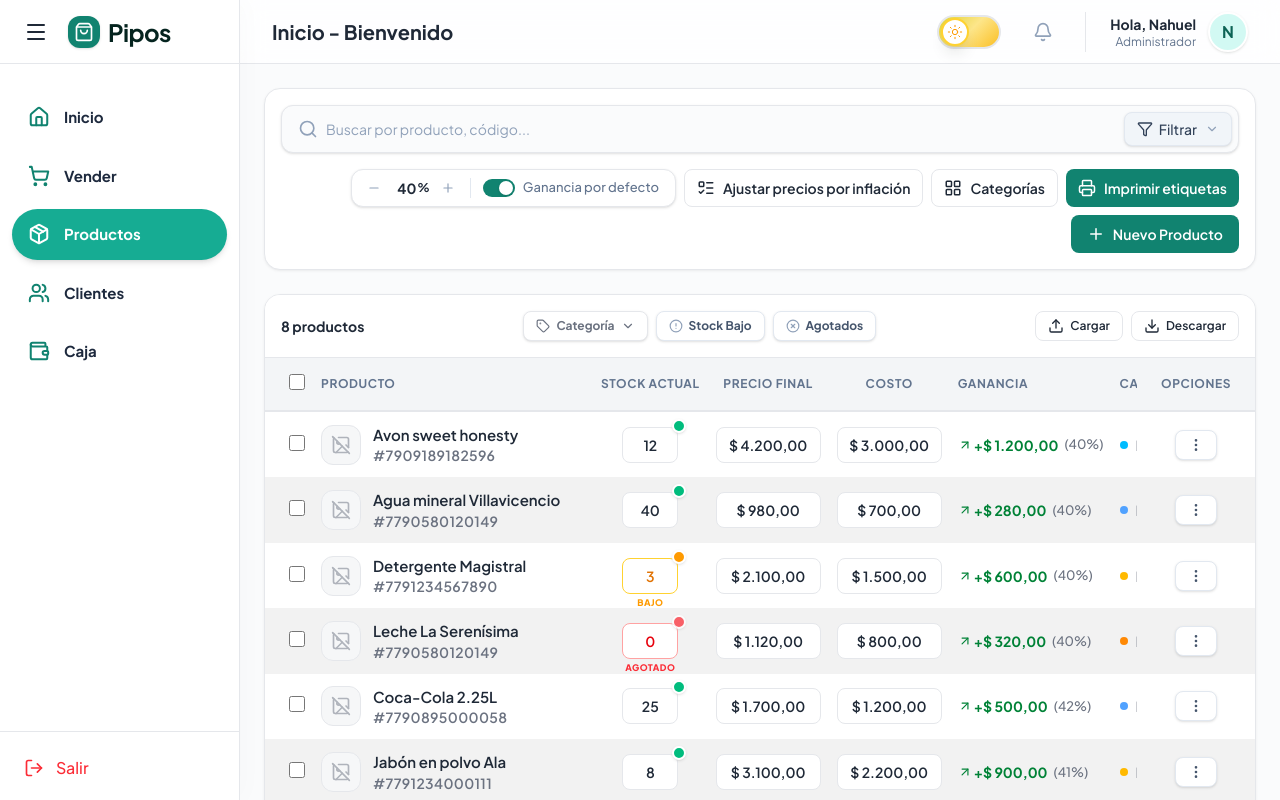
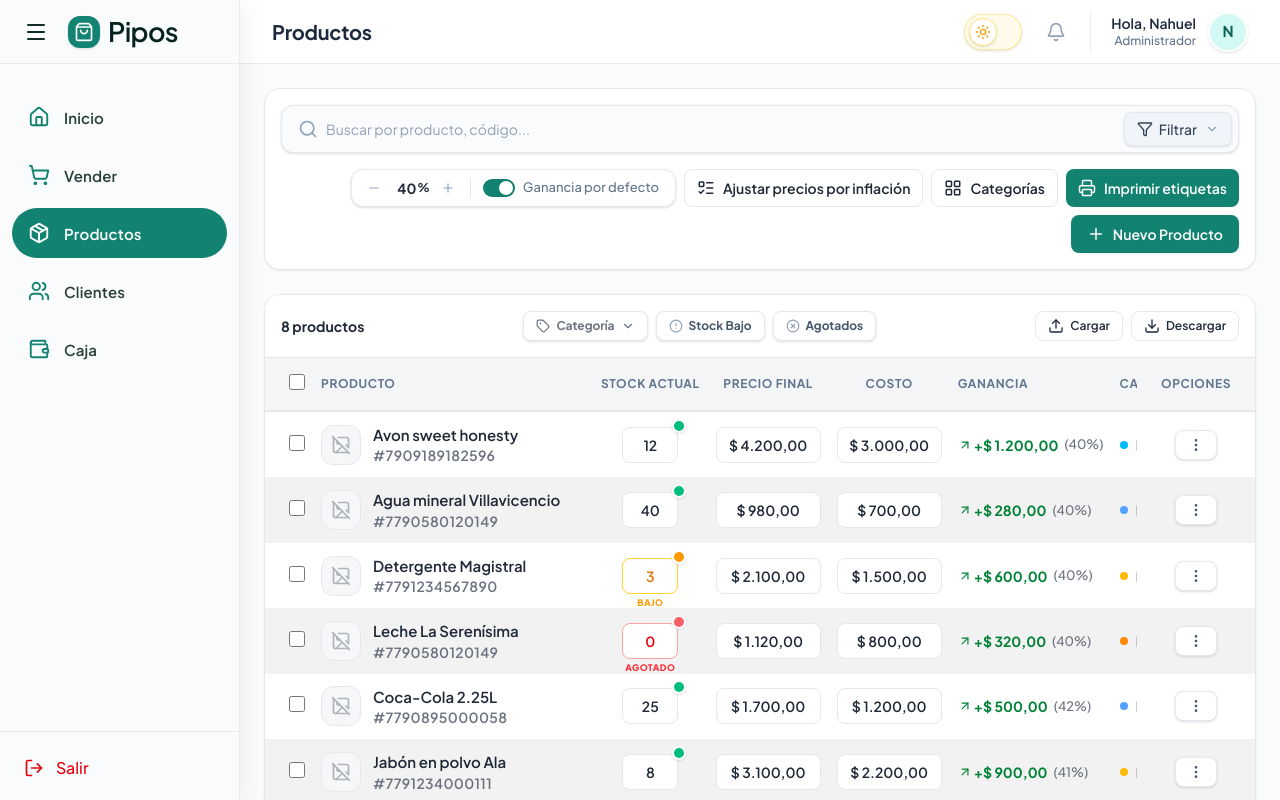
Before and after one commit to nahueldevup/sistema-de-ventas-pipos-fronted, a React (Vite) app: page /productos in a window 1280 px wide. Built offline with nearby package versions, Linux system fonts and the light colour scheme.

Commit message:
refactor: actualizar la ruta de navegación de la barra lateral y mejorar el estilo de la interfaz de usuario para los componentes de la barra lateral y del encabezado.

```diff
--- a/src/layouts/Header.tsx
+++ b/src/layouts/Header.tsx
@@ -1,69 +1,110 @@
 import { Menu, Bell, Sun, Moon } from "lucide-react"
+import { useMemo } from "react"
+import { useLocation } from "react-router-dom"
 import { useTheme } from "@/hooks/useTheme"
 
 interface HeaderProps {
-    onMenuClick: () => void;
+    onMenuClick: () => void
+}
+
+const routeTitles: Record<string, string> = {
+    "/": "Inicio - Bienvenido",
+    "/vender": "Vender",
+    "/productos": "Productos",
+    "/clientes": "Clientes",
+    "/caja": "Caja",
 }
 
 export default function Header({ onMenuClick }: HeaderProps) {
-    const { isDark, toggleTheme } = useTheme();
+    const { isDark, toggleTheme } = useTheme()
+    const location = useLocation()
+
+    const pageTitle = useMemo(() => {
+        const pathname = location.pathname
+
+        if (routeTitles[pathname]) return routeTitles[pathname]
+
+        const matchedPrefix = Object.keys(routeTitles)
+            .filter((route) => route !== "/" && pathname.startsWith(route))
+            .sort((a, b) => b.length - a.length)[0]
+
+        return matchedPrefix ? routeTitles[matchedPrefix] : "Panel de control"
+    }, [location.pathname])
 
     return (
-        <header className="h-[64px] bg-header/80 backdrop-blur-md border-b border-border flex items-center justify-between px-8 z-10 transition-colors duration-300">
-            <div className="flex items-center gap-4">
+        <header className="h-[64px] bg-header border-b border-border/80 flex items-center justify-between px-4 sm:px-6 md:px-8 z-10 transition-colors duration-300">
+            <div className="flex items-center gap-3 md:gap-4 min-w-0">
                 <button
                     onClick={onMenuClick}
-                    className="md:hidden p-2 text-foreground cursor-pointer hover:bg-muted/80 rounded-lg transition-colors"
+                    className="md:hidden p-2 text-foreground cursor-pointer hover:bg-muted/80 rounded-xl transition-colors"
+                    aria-label="Abrir menú"
                 >
                     <Menu className="w-6 h-6" />
                 </button>
-                <h2 className="hidden sm:block text-xl font-bold text-foreground">Inicio - Bienvenido</h2>
+
+                <h2 className="truncate text-[20px] leading-none font-bold tracking-[-0.015em] text-slate-800 dark:text-slate-100">
+                    {pageTitle}
+                </h2>
             </div>
 
-            <div className="flex items-center gap-6">
-                {/*<div className="flex items-center gap-2 text-sm font-medium text-slate-600 dark:text-slate-300 bg-gray-100 dark:bg-dark-elevated px-3 py-1.5 rounded-full">
-          <span className="w-2 h-2 bg-green-500 rounded-full animate-pulse"></span>
-          <span className="hidden sm:inline">Sistema Online</span>
-        </div>*/}
-
-                {/* Theme Toggle Switch */}
+            <div className="flex items-center gap-2 sm:gap-3 md:gap-4">
+                {/* Theme Toggle más sobrio */}
                 <button
                     onClick={toggleTheme}
-                    className="relative flex items-center w-16 h-8.5 rounded-full cursor-pointer transition-all duration-300 focus:outline-none border-2 border-gray-200 dark:border-indigo-500/50"
-                    style={{
-                        background: isDark
-                            ? 'linear-gradient(135deg, #1e1b4b 0%, #312e81 50%, #1e293b 100%)'
-                            : 'linear-gradient(135deg, #e0d230ff 0%, #fde68a 50%, #fbbf24 100%)',
-                    }}
+                    className={`
+            relative flex h-9 w-[58px] items-center rounded-full border shadow-sm
+            transition-all duration-300 cursor-pointer
+            ${isDark
+                            ? "border-indigo-400/25 bg-slate-800"
+                            : "border-amber-200/80 bg-amber-50"}
+          `}
                     title={isDark ? "Cambiar a modo claro" : "Cambiar a modo oscuro"}
                     aria-label="Alternar tema"
                 >
-                    {/* Stars in dark track */}
-                    <div className={`absolute left-2 top-1 w-1 h-1 rounded-full bg-white transition-opacity duration-300 ${isDark ? 'opacity-60' : 'opacity-0'}`} />
-                    <div className={`absolute left-4 top-3 w-0.5 h-0.5 rounded-full bg-white transition-opacity duration-300 ${isDark ? 'opacity-40' : 'opacity-0'}`} />
-                    <div className={`absolute left-2.5 bottom-1.5 w-0.5 h-0.5 rounded-full bg-white transition-opacity duration-300 ${isDark ? 'opacity-50' : 'opacity-0'}`} />
-
-                    {/* Thumb with icon inside */}
-                    <div
-                        className={`absolute flex items-center justify-center w-7 h-7 rounded-full shadow-lg transition-all duration-300 ${isDark
-                                ? 'translate-x-[30px] bg-indigo-900 border-2 border-indigo-400/50'
-                                : 'translate-x-[2px] bg-white border-2 border-amber-300'
-                            }`}
+                    <span
+                        className={`
+              absolute left-[4px] flex h-7 w-7 items-center justify-center rounded-full
+              shadow-sm transition-all duration-300
+              ${isDark
+                                ? "translate-x-[21px] bg-slate-900 border border-indigo-300/30"
+                                : "translate-x-0 bg-white border border-amber-200"}
+            `}
                     >
-                        <Sun className={`absolute w-4 h-4 text-amber-500 transition-all duration-300 ${isDark ? 'opacity-0 rotate-90 scale-0' : 'opacity-100 rotate-0 scale-100'}`} strokeWidth={1.5} />
-                        <Moon className={`absolute w-4 h-4 text-blue-300 transition-all duration-300 ${isDark ? 'opacity-100 rotate-0 scale-100' : 'opacity-0 -rotate-90 scale-0'}`} strokeWidth={1.5} />
-                    </div>
+                        <Sun
+                            className={`
+                absolute h-4 w-4 text-amber-500 transition-all duration-300
+                ${isDark ? "opacity-0 scale-75 rotate-45" : "opacity-100 scale-100 rotate-0"}
+              `}
+                            strokeWidth={1.9}
+                        />
+                        <Moon
+                            className={`
+                absolute h-4 w-4 text-sky-300 transition-all duration-300
+                ${isDark ? "opacity-100 scale-100 rotate-0" : "opacity-0 scale-75 -rotate-45"}
+              `}
+                            strokeWidth={1.9}
+                        />
+                    </span>
                 </button>
 
-                <button className="p-2 text-slate-400 dark:text-slate-500 hover:text-slate-600 dark:hover:text-slate-300 transition-colors cursor-pointer">
+                <button
+                    className="p-2 text-slate-400 dark:text-slate-500 hover:bg-slate-100 dark:hover:bg-dark-elevated hover:text-slate-600 dark:hover:text-slate-300 rounded-xl transition-colors cursor-pointer"
+                    aria-label="Notificaciones"
+                >
                     <Bell className="w-5 h-5" />
                 </button>
-                <div className="flex items-center gap-3 pl-4 sm:pl-6 border-l border-gray-200 dark:border-dark-border">
-                    <div className="text-right hidden sm:block">
-                        <p className="text-sm font-bold text-foreground">Hola, Nahuel</p>
-                        <p className="text-xs text-slate-500 dark:text-slate-400">Administrador</p>
+
+                <div className="flex items-center gap-3 pl-3 sm:pl-5 border-l border-border/80">
+                    <div className="text-right hidden sm:block leading-tight">
+                        <p className="text-[14px] font-semibold text-slate-800 dark:text-slate-100">
+                            Hola, Nahuel
+                        </p>
+                        <p className="text-[12px] font-medium text-slate-500 dark:text-slate-400">
+                            Administrador
+                        </p>
                     </div>
-                    <div className="w-10 h-10 bg-brand-100 dark:bg-brand-900/40 text-brand-700 dark:text-brand-300 rounded-full flex items-center justify-center font-bold border-2 border-white dark:border-dark-card shadow-sm">
+
+                    <div className="w-10 h-10 bg-brand-100 dark:bg-brand-900/40 text-brand-700 dark:text-brand-300 rounded-full flex items-center justify-center text-[15px] font-bold border-2 border-white dark:border-dark-card shadow-sm">
                         N
                     </div>
                 </div>
--- a/src/layouts/Sidebar.tsx
+++ b/src/layouts/Sidebar.tsx
@@ -45,7 +45,7 @@
   };
 
   const menuItems = [
-    { path: "/", id: "inicio", icon: House, label: "Inicio" },
+    { path: "/panel", id: "inicio", icon: House, label: "Inicio" },
     { path: "/vender", id: "vender", icon: ShoppingCart, label: "Vender" },
     { path: "/productos", id: "productos", icon: Package, label: "Productos" },
     { path: "/clientes", id: "clientes", icon: Users, label: "Clientes" },
@@ -67,23 +67,23 @@
         onMouseEnter={onMouseEnter}
         onMouseLeave={handleMouseLeave}
         className={`
-          fixed md:relative inset-y-0 left-0 z-30 bg-sidebar border-r border-border flex flex-col justify-between shadow-[4px_0_24px_rgba(0,0,0,0.02)] transition-all duration-200 ease-in-out
+          fixed md:relative inset-y-0 left-0 z-30 bg-sidebar text-sidebar-foreground border-r border-border/80 flex flex-col justify-between shadow-[4px_0_24px_rgba(7,18,16,0.06)] transition-all duration-200 ease-in-out antialiased
           ${isOpen ? 'translate-x-0' : '-translate-x-full md:translate-x-0'}
           ${isExpanded ? 'w-[240px]' : 'w-[80px]'}
         `}
       >
         <div className="flex flex-col overflow-hidden whitespace-nowrap h-full">
           {/* Logo Area */}
-          <div className={`h-[64px] flex items-center ${isExpanded ? 'px-4 gap-3' : 'justify-center'} border-b border-border relative transition-all duration-200`}>
+          <div className={`h-[64px] flex items-center ${isExpanded ? 'px-4 gap-3' : 'justify-center'} border-b border-border/80 relative transition-all duration-200`}>
             {/* Hamburger para Escritorio */}
             <button
               onClick={handleToggle}
-              className={`hidden md:flex p-2 text-foreground hover:bg-muted/80 rounded-lg cursor-pointer transition-colors shrink-0`}
+              className={`hidden md:flex p-2 text-sidebar-foreground hover:bg-sidebar-accent rounded-lg cursor-pointer transition-colors shrink-0`}
             >
               <Menu className="w-6 h-6" />
             </button>
 
-            <div className={`flex items-center gap-2 text-brand-900 dark:text-brand-100 font-bold text-2xl tracking-tight transition-opacity duration-300 ${isExpanded ? 'opacity-100' : 'opacity-0 w-0 hidden'}`}>
+            <div className={`flex items-center gap-2 text-brand-900 dark:text-brand-100 font-semibold text-[1.68rem] tracking-tight transition-opacity duration-300 ${isExpanded ? 'opacity-100' : 'opacity-0 w-0 hidden'}`}>
               <div className="w-8 h-8 shrink-0 bg-brand-600 rounded-xl flex items-center justify-center text-white shadow-sm">
                 <ShoppingBag className="w-5 h-5" />
               </div>
@@ -92,7 +92,7 @@
 
             <button
               onClick={onClose}
-              className={`md:hidden absolute right-4 p-2 text-slate-800 dark:text-slate-100 hover:bg-gray-100 dark:hover:bg-dark-elevated rounded-lg cursor-pointer transition-colors ${isExpanded ? '' : 'hidden'}`}
+              className={`md:hidden absolute right-4 p-2 text-sidebar-foreground hover:bg-sidebar-accent rounded-lg cursor-pointer transition-colors ${isExpanded ? '' : 'hidden'}`}
             >
               <X className="w-6 h-6" />
             </button>
@@ -110,17 +110,17 @@
                     navigate(item.path);
                     if (window.innerWidth < 768) onClose();
                   }}
-                  className={`w-full flex items-center ${isExpanded ? 'px-4' : 'justify-center'} py-3.5 rounded-full font-bold transition-all group cursor-pointer relative overflow-hidden ${isActive
-                      ? 'text-white bg-brand-500 dark:bg-brand-500 shadow-md hover:bg-brand-700 dark:hover:bg-brand-800'
-                      : 'text-slate-800 dark:text-slate-200 hover:bg-gray-100 dark:hover:bg-dark-elevated hover:text-slate-900 dark:hover:text-white'
+                  className={`w-full flex items-center ${isExpanded ? 'px-4' : 'justify-center'} py-3.5 rounded-full font-semibold tracking-[0.01em] transition-all group cursor-pointer relative overflow-hidden ${isActive
+                    ? 'text-white bg-brand-600 hover:bg-brand-700'
+                    : 'text-sidebar-foreground/90 hover:bg-slate-200/70 dark:hover:bg-slate-800 hover:text-brand-900 dark:hover:text-brand-100'
                     }`}
                   title={!isExpanded ? item.label : undefined}
                 >
-                  <div className={`shrink-0 flex items-center justify-center transition-colors ${isActive ? 'text-white' : 'text-brand-600 dark:text-brand-500 group-hover:text-brand-700 dark:group-hover:text-brand-400'}`}>
-                    <item.icon className="w-5 h-5 md:w-[22px] md:h-[22px]" strokeWidth={2.2} />
+                  <div className={`shrink-0 flex items-center justify-center transition-colors ${isActive ? 'text-white' : 'text-brand-600 group-hover:text-brand-700'}`}>
+                    <item.icon className="w-5 h-5 md:w-[22px] md:h-[22px]" strokeWidth={2.05} />
                   </div>
 
-                  <span className={`ml-3.5 text-[15px] transition-opacity duration-300 ${isExpanded ? 'opacity-100' : 'opacity-0 hidden'}`}>
+                  <span className={`ml-3.5 text-[15px] leading-none transition-opacity duration-300 ${isExpanded ? 'opacity-100' : 'opacity-0 hidden'}`}>
                     {item.label}
                   </span>
                 </button>
@@ -130,10 +130,10 @@
         </div>
 
         {/* Zona inferior: Botón de Salir */}
-        <div className="p-3 border-t border-border overflow-hidden whitespace-nowrap">
+        <div className="p-3 border-t border-border/80 overflow-hidden whitespace-nowrap">
           <button
             onClick={cerrarSesion}
-            className={`w-full flex items-center ${isExpanded ? 'px-3' : 'justify-center'} py-3 text-red-500 dark:text-red-400 hover:bg-red-50 dark:hover:bg-red-900/20 rounded-xl font-medium transition-all cursor-pointer group`}
+            className={`w-full flex items-center ${isExpanded ? 'px-3' : 'justify-center'} py-3 text-red-600 dark:text-red-400 hover:bg-red-100/80 dark:hover:bg-red-900/20 rounded-xl font-medium transition-all cursor-pointer group`}
             title={!isExpanded ? "Salir" : undefined}
           >
             <div className={`shrink-0 flex items-center justify-center`}>
```
Also changed, not shown: src/index.css (+5 -5 lines).
